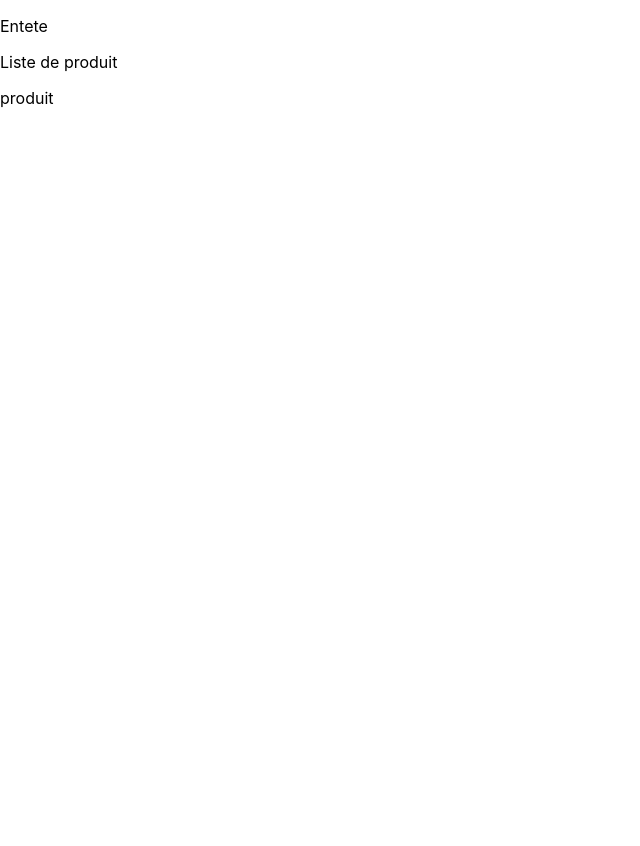
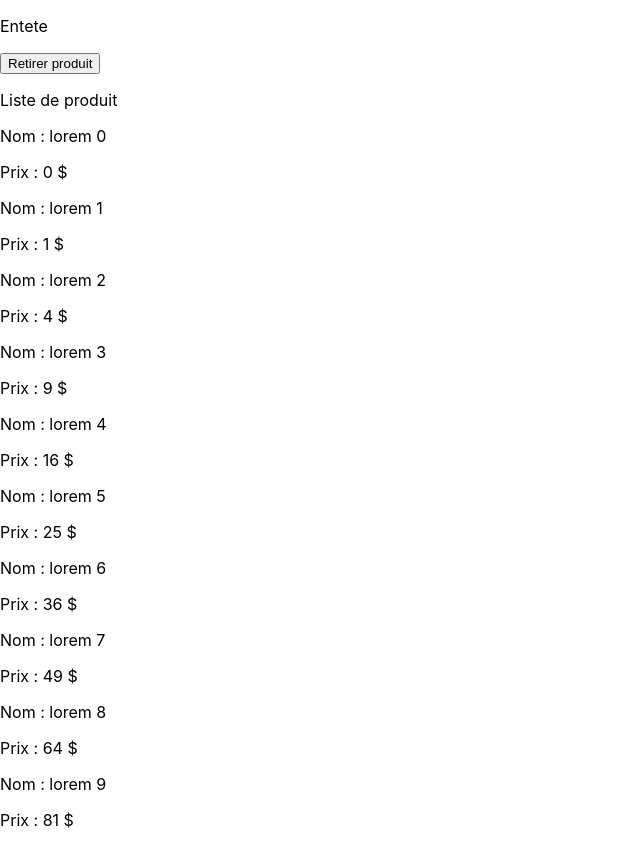
Before and after one commit to 41f-20602/cra-mon-app-produit, a React (Create React App) app: page / in a window 1280 px wide. Shown: the whole page, without its empty margins (0-640 px from the left). Before the commit the page ends 800 px from the top, so only its background shows below. Built offline with nearby package versions, Linux system fonts and the light colour scheme.

Commit message:
fin demo react cours 1

```diff
--- a/src/component/ListeProduit/ListeProduit.js
+++ b/src/component/ListeProduit/ListeProduit.js
@@ -4,14 +4,55 @@ import './ListeProduit.css';
 
 export default class ListeProduit extends React.Component{
     constructor(props){
+        console.log("constructeur");
         super(props);
+        this.state={data: []};
+
+        this.retirerProduit = this.retirerProduit.bind(this);
+
+    }
+
+    componentDidMount(){
+        console.log("componentDidMount");
+        const dummyData = [...Array(10)].map((item, index)=>{
+            return {"id":index, "nom": "lorem "+ index, "valeur": index*index};
+        })
+        console.log(dummyData);
+
+        this.setState({data: dummyData})
+
+    }
+
+    retirerProduit(){
+        console.log("retirer produit");
+        console.log(this);
+        this.setState((state)=>{
+            state.data.pop();
+            return ({data : state.data});
+        });
+    }
+
+    cliqueProduit(e){
+        console.log("cliqué");
+        console.log(e);
     }
 
     render(){
+        console.log("render");
+        const aListeProduits = this.state.data.map((item, index)=>{
+            //console.log(item);
+            return(
+                <Produit info={item} clique={this.cliqueProduit} key={index}></Produit>
+                //<Produit {...item} key={index}></Produit>
+            )
+        });
+        //console.log(aListeProduits);
+
         return (
             <section>
+                <button onClick={this.retirerProduit}>Retirer produit</button>
                 <p>Liste de produit</p>
-                <Produit></Produit>
+                {aListeProduits}
             </section>
         );
     }
--- a/src/component/Produit/Produit.js
+++ b/src/component/Produit/Produit.js
@@ -4,10 +4,21 @@ import './Produit.css';
 export default class Produit extends React.Component{
     constructor(props){
         super(props);
+        console.log(props);
+
     }
     render(){
+
+//      const nom = this.props?.info?.nom;
+        const {valeur, nom} = this.props?.info;
+//        const {valeur, nom} = this.props;
+
         return (
-            <p>produit</p>
+            <article onClick={()=>{this.props.clique(this.props.info)}}>
+                <p>Nom : {nom}</p>
+                <p>Prix : {valeur} $</p>
+            </article>
+
         );
     }
 }
```
